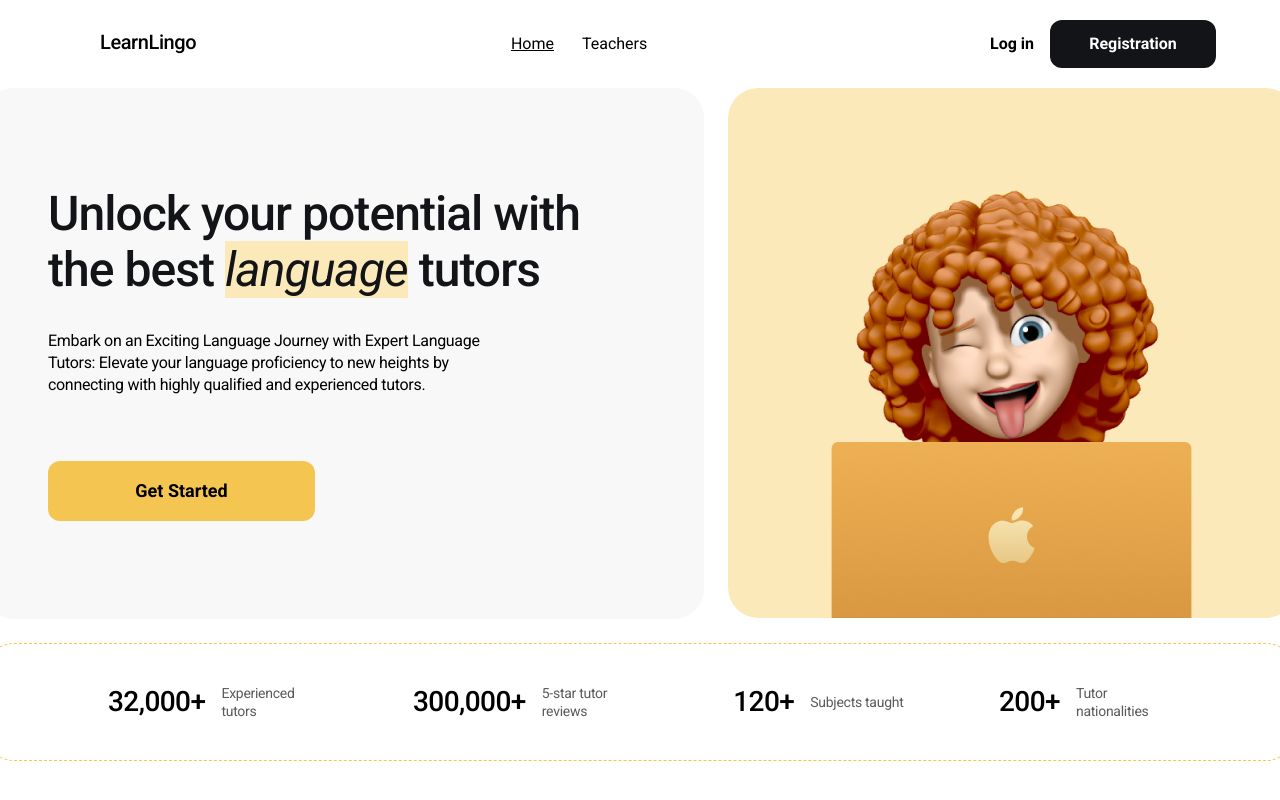
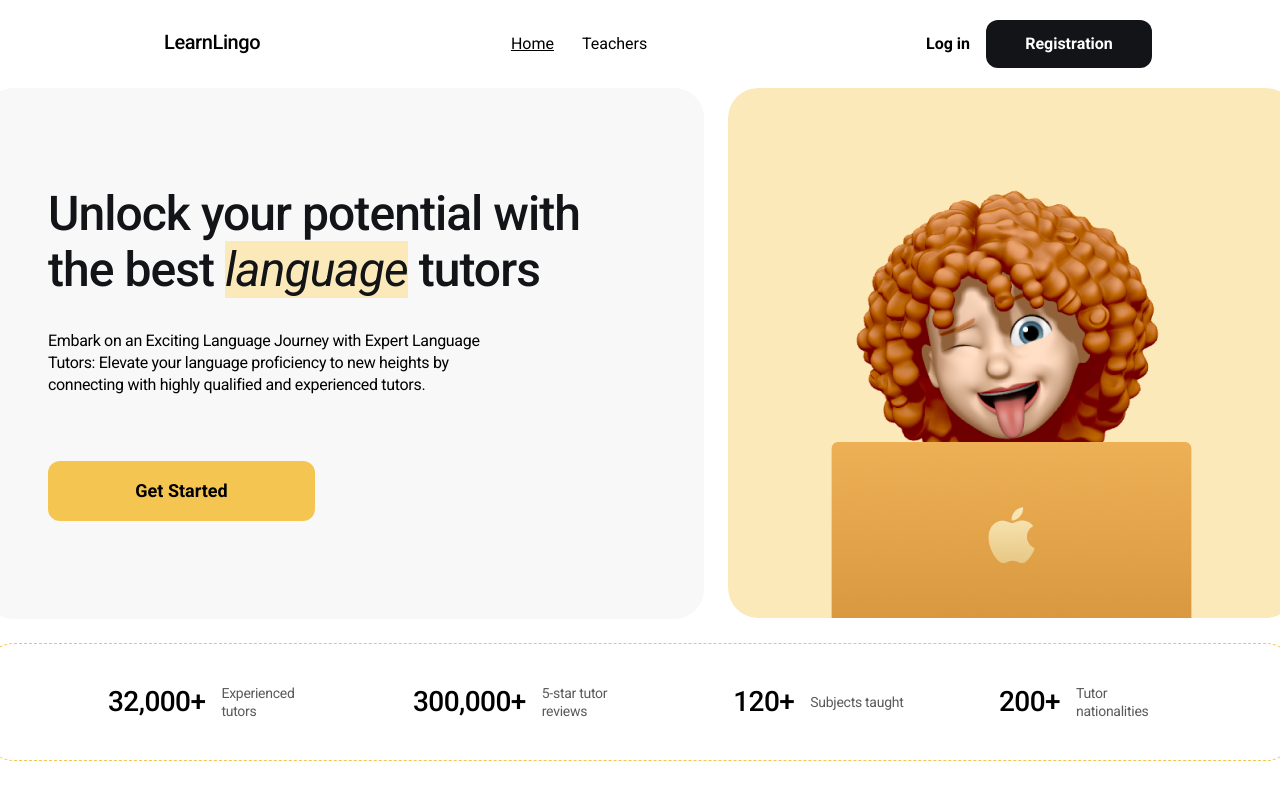
Before and after one commit to hllverel/LearnLingo, a React (Vite) app: page / in a window 1280 px wide. Built offline with nearby package versions, Linux system fonts and the light colour scheme; no server answers.

Commit message:
css update

```diff
--- a/src/components/Header/Header.module.css
+++ b/src/components/Header/Header.module.css
@@ -3,7 +3,7 @@
   display: flex;
   align-items: center;
   justify-content: space-between;
-  margin: 20px 64px;
+  margin: 20px 128px;
 }
 
 .logo {
```
Lines whose indentation alone changed are shown as unchanged.
